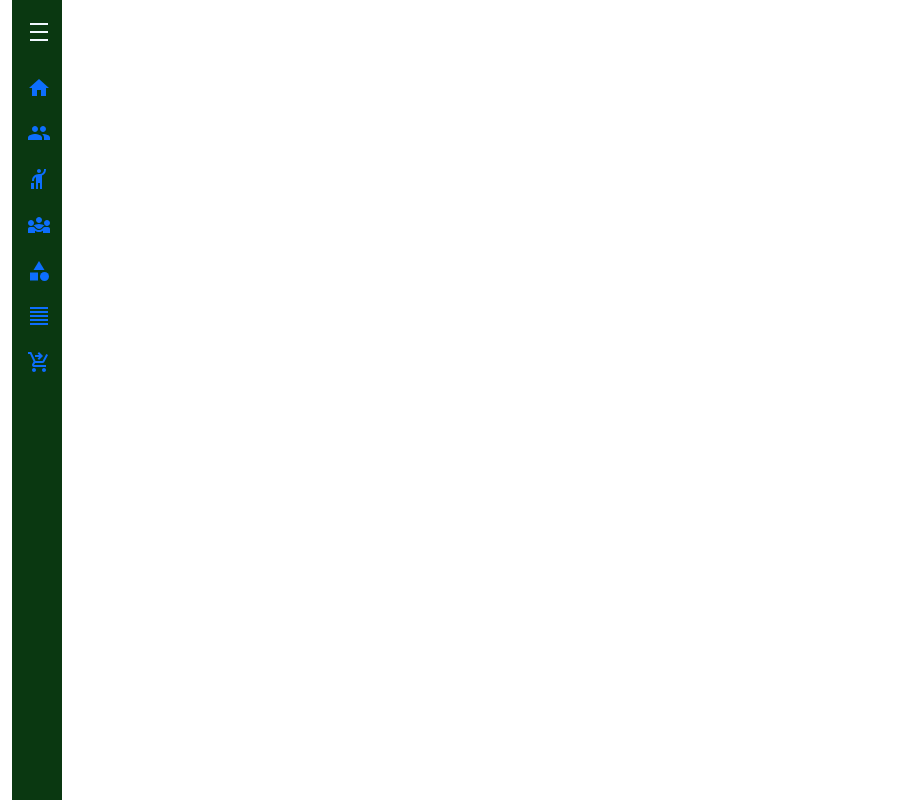
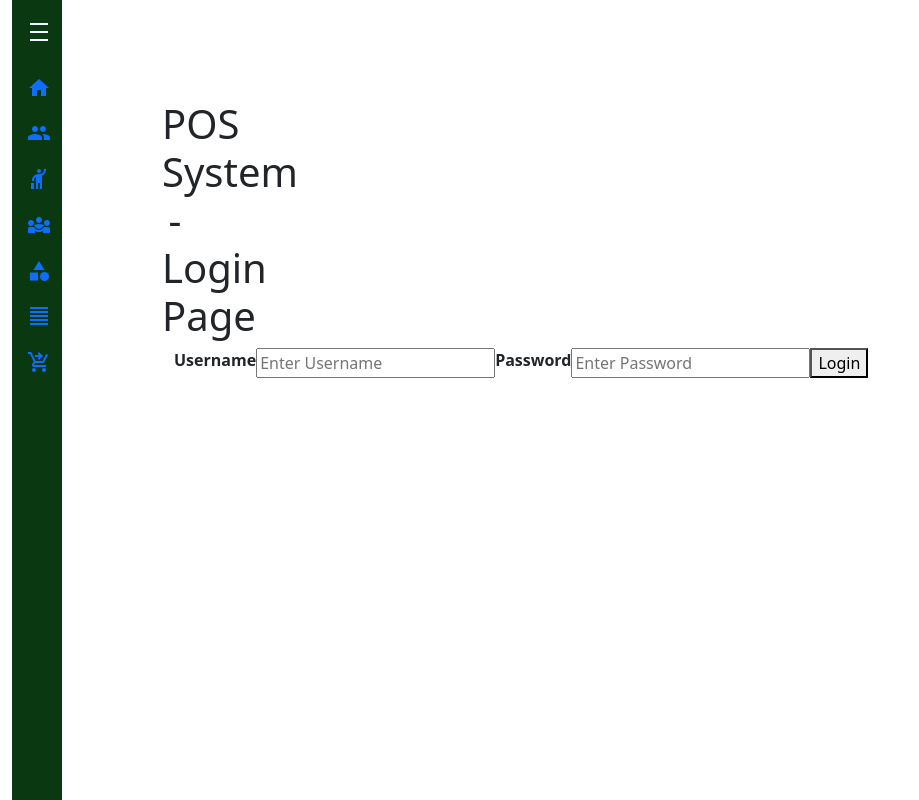
Before and after one commit to yrandeeka/react-possystem, a React (Create React App) app: page /login in a window 1280 px wide. Before the commit this address had no page. Shown: the whole page, without its empty margins (0-919 px from the left). Built offline with nearby package versions, Linux system fonts and the light colour scheme.

Commit message:
authContext

```diff
--- a/src/App.js
+++ b/src/App.js
@@ -10,6 +10,7 @@ import Item from "./pages/Item";
 import Payment from "./pages/Payment";
 import Invoice from "./pages/Invoice";
 import Sidebar from "./templates/sidebar";
+import Login from "./pages/Login";
 
 function App() {
   //application parent component
@@ -25,6 +26,7 @@ function App() {
             <Route path="/items" element={<Item />} />
             <Route path="/payments" element={<Payment />} />
             <Route path="/invoice" element={<Invoice />} />
+            <Route path="/login" element={<Login />} />
             <Route path="/" element={<Home />} />
           </Routes>
         </Sidebar>
--- a/src/pages/Category.js
+++ b/src/pages/Category.js
@@ -3,8 +3,12 @@ import { useEffect, useState } from "react";
 import { create, deleteData, getAllData, update } from "../utils/Apiservice";
 import { removeObject, updateObject } from "../utils/Common";
 import { Link } from "react-router-dom";
+import { useAuth } from "../utils/AuthContext";
 
 function Category() {
+
+  const { isAuthenticated, jwtToken } = useAuth();
+
   const [description, setDescription] = useState("");
   const [categories, setCategories] = useState(null);
   const [edit, setEdit] = useState(null);
@@ -14,11 +18,13 @@ function Category() {
   };
 
   useEffect(() => {
+    if (isAuthenticated) {
       getCategories();
+    }
   }, []);
 
   function getCategories() {
-    getAllData("categories", setCategories);
+    getAllData("categories",jwtToken, setCategories);
   }
 
   function clearFields() {
@@ -122,24 +128,27 @@ function Category() {
       <tr class="responsive-table">
         <th class="col col-3">Description</th>
       </tr>
-      {categories && categories.map((category)=>(
+      {categories &&
+        categories.map((category) => (
           <tr id={category.id}>
             <td>{category.description}</td>
             <td>
               <button
                 type="button"
                 class="btn btn-primary"
-                onClick={()=>{
+                onClick={() => {
                   setEdit(category.id);
                   setDescription(category.description);
-                }}>
+                }}
+              >
                 Edit
               </button>
             </td>
             <td
               type="button"
               class="btn btn-danger"
-            onClick={(event) => deleteUser(event, category.id)}>
+              onClick={(event) => deleteUser(event, category.id)}
+            >
               Delete
             </td>
           </tr>
--- /dev/null
+++ b/src/pages/Login.js
@@ -0,0 +1,52 @@
+import axios from "axios";
+import { useState } from "react";
+import config from "../utils/Config";
+import { useAuth } from "../utils/AuthContext";
+import { useNavigate } from "react-router-dom";
+
+const Login=()=>{
+
+    const {login}=useAuth();//to use useAuth hook
+    const navigate=useNavigate();
+
+    const [username,setUsername]=useState("");
+    const [password,setPassword]=useState("");
+
+    function handleLogin(e) {
+        e.preventDefault();
+
+        const data={
+            username:username,
+            password:password
+        }
+
+        axios.post(config.baseUrl+"auth/login",data)
+        .then(function (response) {
+            console.log(response.data);
+            login(response.data);
+            navigate("/");
+        })
+        .catch(function (error) {
+            console.log(error);
+        })
+    }
+    return(
+        <div>
+              <center> <h1> POS System - Login Page </h1> </center>
+              <form onSubmit={handleLogin}>
+                <div className="container">
+                    <label for="uname"><b>Username</b></label>
+                    <input type="text" placeholder="Enter Username" name="uname" required
+                    onChange={(e)=>setUsername(e.target.value)}/>
+
+                    <label for="psw"><b>Password</b></label>
+                    <input type="password" placeholder="Enter Password" name="psw" required
+                    onChange={(e)=>setPassword(e.target.value)}/>
+                    <button type="submit">Login</button>
+                </div>
+              </form>
+        </div>
+    )
+}
+
+export default Login;
--- a/src/utils/Apiservice.js
+++ b/src/utils/Apiservice.js
@@ -1,10 +1,16 @@
 import axios from "axios";
 import config from "./Config";
+import { useAuth } from "./AuthContext";
 
-export function getAllData(url,setData) {
+export function getAllData(url,jwtToken,setData) {
 
+  const authConfig={
+    headers:{
+      Authorization:`Bearer ${jwtToken}`
+    }
+  }
     axios
-    .get(config.baseUrl+url)
+    .get(config.baseUrl+url,authConfig)
     .then(function (response) {
       setData(response.data);
     })
--- /dev/null
+++ b/src/utils/AuthContext.js
@@ -0,0 +1,45 @@
+import {createContext, useContext, useState} from 'react';
+
+const AuthContext=createContext({
+    isAuthenticated:false,
+    jwtToken:null,
+    //user:null,
+    login:()=>{},
+    logout:()=>{}
+});
+
+export const AuthProvider=({children})=>{
+    const [isAuthenticated,setIsAuthenticated]=useState(false);
+    const [jwtToken,setJwtToken]=useState(null);
+    //const [user,setUser]=useState(null);
+
+    const login=(token)=>{
+        setIsAuthenticated(true);
+        setJwtToken(token);
+        //setUser(data.user);
+        localStorage.setItem('token',token);
+    }
+
+    const logout=()=>{
+        setIsAuthenticated(false);
+        setJwtToken(null);
+        //setUser(null);
+        localStorage.removeItem('token');
+    }
+
+    return(
+
+        <div>
+            {console.log(isAuthenticated)}
+            {console.log(jwtToken)}
+        <AuthContext.Provider value={{isAuthenticated,jwtToken,login,logout}}>
+            {children}
+        </AuthContext.Provider>
+        </div>
+
+    )
+}
+
+export const useAuth=()=>{
+    return useContext(AuthContext)
+}
```
Lines whose indentation alone changed are shown as unchanged.
